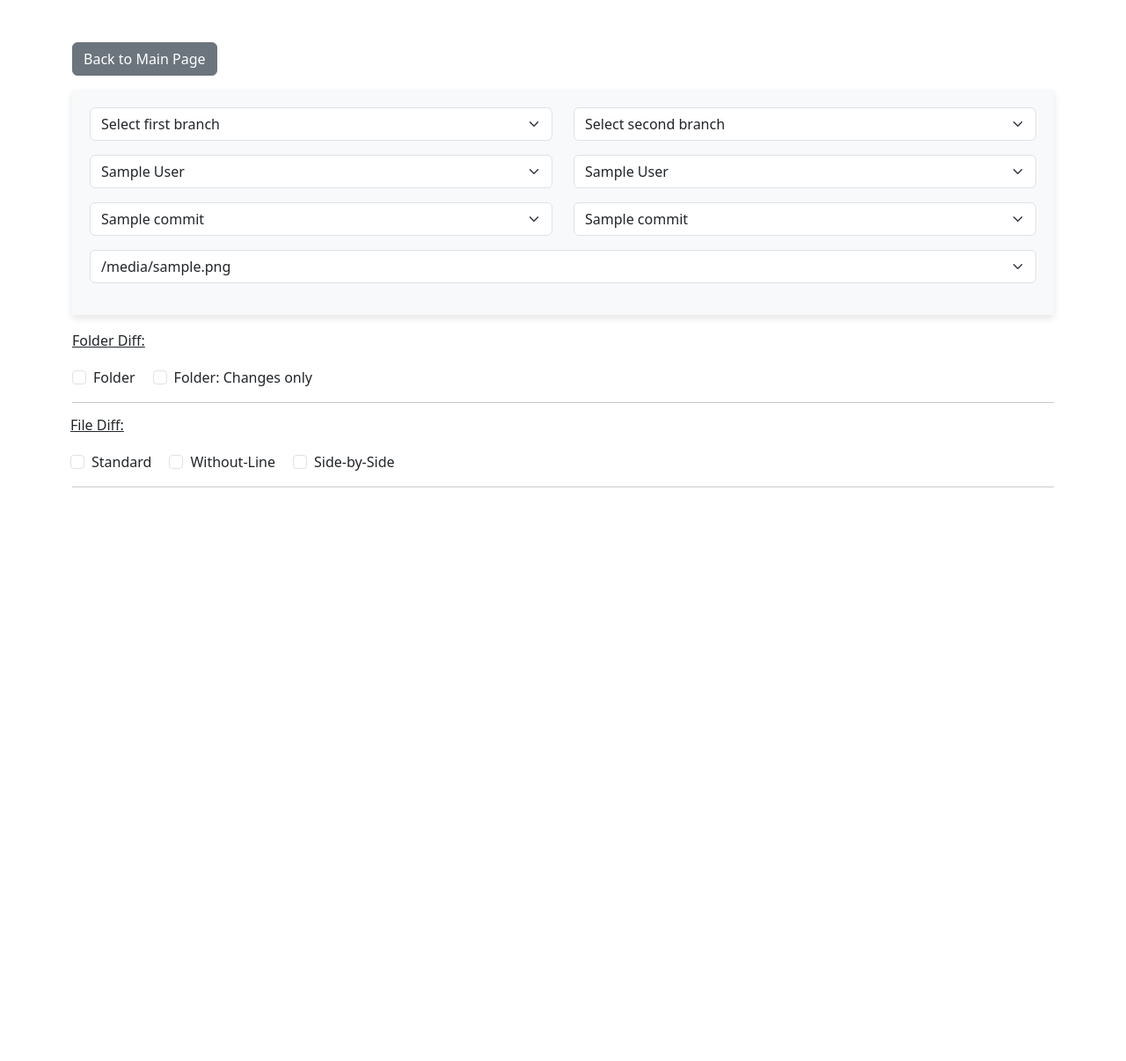
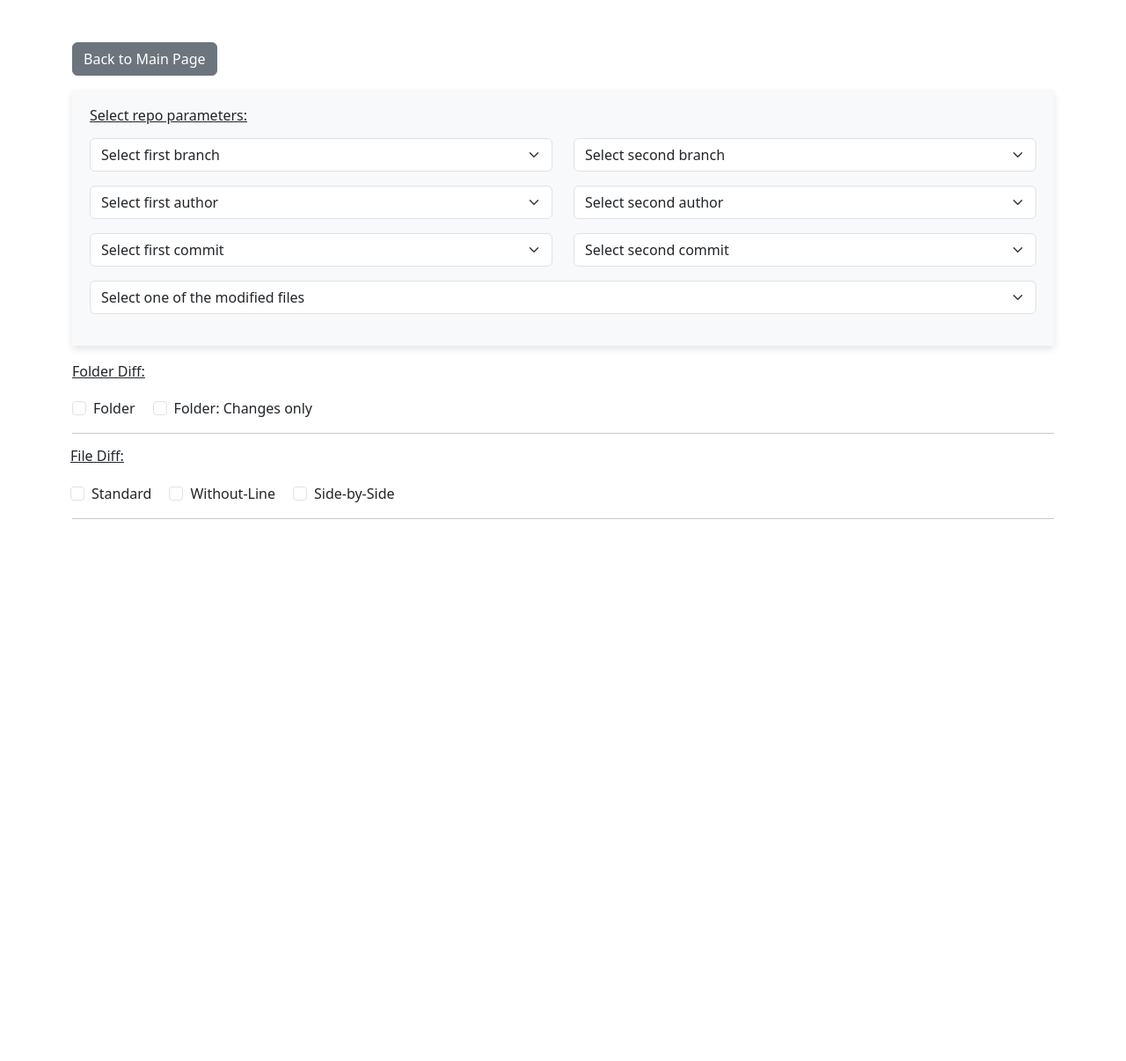
Before and after one commit to maddytae/gitexplorer, a Flask app: template templates/repo.html in a window 1280 px wide. Shown: the whole page at 88% size. Before the commit the page ends 554 px from the top, so only its background shows below. Run offline with Flask 3, Linux system fonts and the light colour scheme; the template is opened without the code that fills it: most values are stand-ins (such as "Sample title", 1, 10 or a date in 2020).

Commit message:
saving work

```diff
--- a/templates/dropdown.html
+++ b/templates/dropdown.html
@@ -1,56 +1,111 @@
 <!-- Row for Branch Dropdowns -->
 <div class="row mb-3">
-    <div class="col-md-6">
-        <select class="form-select" name="branch1" id="branch1" onchange="this.form.submit()">
-            <option value="" {% if not selected_branch1 and branches|length != 1 %}selected{% endif %}>Select first branch</option>
-            {% for branch in branches %}
-            <option value="{{ branch }}" {% if branch == selected_branch1 %}selected{% endif %}>{{ branch }}</option>            {% endfor %}
-        </select>
-    </div>
-    <div class="col-md-6">
-        <select class="form-select" name="branch2" id="branch2" onchange="this.form.submit()">
-            <option value="" {% if not selected_branch2 and branches|length != 1 %}selected{% endif %}>Select second branch</option>
-            {% for branch in branches %}
-            <option value="{{ branch }}" {% if branch == selected_branch2 %}selected{% endif %}>{{ branch }}</option>            {% endfor %}
-        </select>
+
+    <div class="row mb-3">
+        <!-- Heading for the Diff Type with reduced margin -->
+        <div class="col-md-12">
+            <h6 class="heading-margin" style="text-decoration: underline;">Select repo parameters:</h6>
         </div>
     </div>
 
-<!-- Row for Author Dropdowns -->
-<div class="row mb-3">
+    <!-- Select First Branch Dropdown -->
     <div class="col-md-6">
-        <select class="form-select" name="author1" id="author1" onchange="this.form.submit()">
-            <option value="" {% if not selected_author1 and authors1|length != 1 %}selected{% endif %}>Select first author</option>
-            {% for author in authors1 %}
-            <option value="{{ author }}" {% if author == selected_author1 or authors1|length == 1 %}selected{% endif %}>{{ author }}</option>
+
+        <select class="form-select" name="branch1" id="branch1" onchange="this.form.submit()">
+            <option value="" {% if not selected_branch1 %}selected{% endif %}>Select first branch</option>
+            {% for branch in branches %}
+            <option value="{{ branch }}" {% if branch == selected_branch1 %}selected{% endif %}>{{ branch }}</option>
             {% endfor %}
         </select>
     </div>
+    <!-- Select Second Branch Dropdown -->
     <div class="col-md-6">
-        <select class="form-select" name="author2" id="author2" onchange="this.form.submit()">
-            <option value="" {% if not selected_author2 and authors2|length != 1 %}selected{% endif %}>Select second author</option>
-            {% for author in authors2 %}
-            <option value="{{ author }}" {% if author == selected_author2 or authors2|length == 1 %}selected{% endif %}>{{ author }}</option>
+
+        <select class="form-select" name="branch2" id="branch2" onchange="this.form.submit()">
+            <option value="" {% if not selected_branch2 %}selected{% endif %}>Select second branch</option>
+            {% for branch in branches %}
+            <option value="{{ branch }}" {% if branch == selected_branch2 %}selected{% endif %}>{{ branch }}</option>
             {% endfor %}
         </select>
     </div>
 </div>
 
-<!-- Row for Commit Dropdowns -->
+
+
+
+
+
+
+
+<!-- Row for Author Dropdowns -->
 <div class="row mb-3">
+    <!-- Select First Author Dropdown -->
     <div class="col-md-6">
-        <select class="form-select" name="commit1" id="commit1" onchange="this.form.submit()">
-            <option value="" {% if not selected_commit1 and commits1|length != 1 %}selected{% endif %}>Select first commit</option>
-            {% for commit in commits1 %}
-            <option value="{{ commit }}" {% if commit == selected_commit1 or commits1|length == 1 %}selected{% endif %}>{{ commit }}</option>
+
+        <select class="form-select" name="author1" id="author1" onchange="this.form.submit()">
+            <option value="" {% if not selected_author1 %}selected{% endif %}>Select first author</option>
+            {% for author in authors1 %}
+            <option value="{{ author }}" {% if author == selected_author1 %}selected{% endif %}>{{ author }}</option>
             {% endfor %}
         </select>
     </div>
+    <!-- Select Second Author Dropdown -->
     <div class="col-md-6">
+
+        <select class="form-select" name="author2" id="author2" onchange="this.form.submit()">
+            <option value="" {% if not selected_author2 %}selected{% endif %}>Select second author</option>
+            {% for author in authors2 %}
+            <option value="{{ author }}" {% if author == selected_author2 %}selected{% endif %}>{{ author }}</option>
+            {% endfor %}
+        </select>
+    </div>
+</div>
+
+
+
+
+
+
+
+
+
+
+
+
+
+
+
+
+
+
+
+
+
+
+
+
+
+
+
+<!-- Row for Commit Dropdowns -->
+<div class="row mb-3">
+    <!-- Select First Commit Dropdown -->
+    <div class="col-md-6">
+
+        <select class="form-select" name="commit1" id="commit1" onchange="this.form.submit()">
+            <option value="" {% if not selected_commit1 %}selected{% endif %}>Select first commit</option>
+            {% for commit in commits1 %}
+            <option value="{{ commit }}" {% if commit == selected_commit1 %}selected{% endif %}>{{ commit }}</option>
+            {% endfor %}
+        </select>
+    </div>
+    <!-- Select Second Commit Dropdown -->
+    <div class="col-md-6">
+
         <select class="form-select" name="commit2" id="commit2" onchange="this.form.submit()">
-            <option value="" {% if not selected_commit2 and commits2|length != 1 %}selected{% endif %}>Select second commit</option>
+            <option value="" {% if not selected_commit2 %}selected{% endif %}>Select second commit</option>
             {% for commit in commits2 %}
-            <option value="{{ commit }}" {% if commit == selected_commit2 or commits2|length == 1 %}selected{% endif %}>{{ commit }}</option>
+            <option value="{{ commit }}" {% if commit == selected_commit2 %}selected{% endif %}>{{ commit }}</option>
             {% endfor %}
         </select>
     </div>
@@ -59,10 +114,11 @@
 <!-- Row for File Path Dropdown -->
 <div class="row mb-3">
 <div class="col-md-12">
+
     <select class="form-select" name="filePath" id="filePath" onchange="this.form.submit()">
-            <option value="" {% if not selected_filePath and filePaths|length != 1 %}selected{% endif %}>Select one of the modified files</option>
+        <option value="" {% if not selected_filePath %}selected{% endif %}>Select one of the modified files</option>
         {% for filePath in filePaths %}
-            <option value="{{ filePath }}" {% if filePath == selected_filePath or filePaths|length == 1 %}selected{% endif %}>{{ filePath }}</option>
+        <option value="{{ filePath }}" {% if filePath == selected_filePath %}selected{% endif %}>{{ filePath }}</option>
         {% endfor %}
     </select>
 </div>
```
Lines whose indentation alone changed are shown as unchanged.
